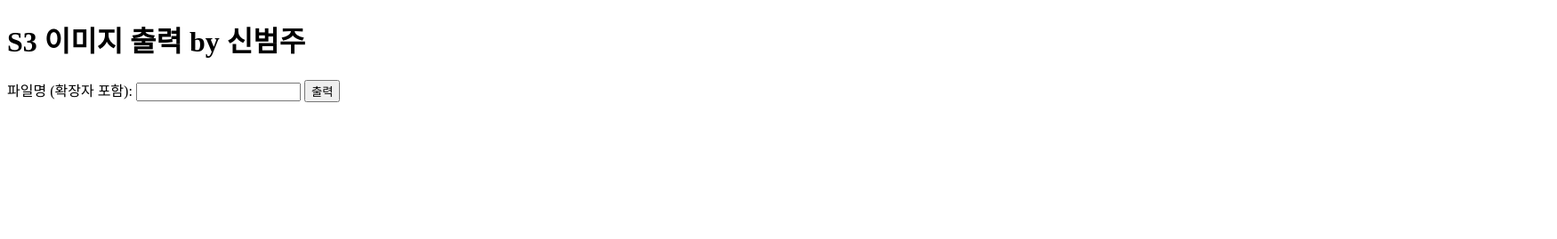
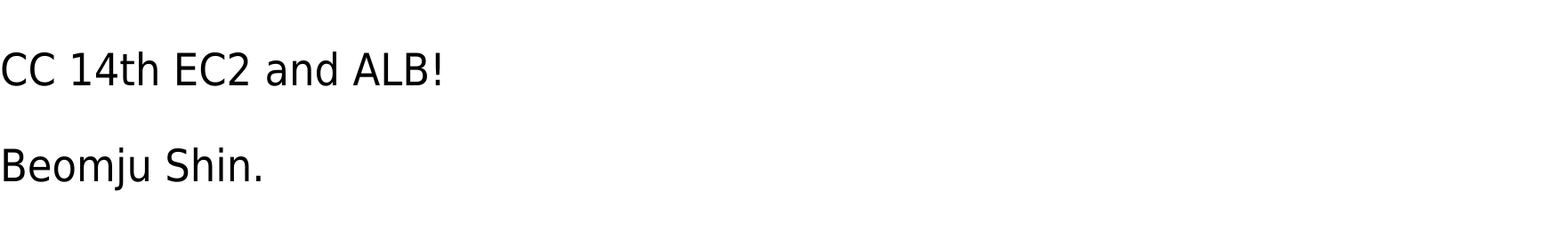
Before and after one commit to beomjushin/CC, a plain HTML site: page [14주차] index.html in a window 1280 px wide. Shown: the whole page at 89% size, 1750 px wide, since content can reach past the window. Drawn offline with Linux system fonts and the light colour scheme.

Commit message:
Update [14주차] html file

```diff
--- a/[14주차] index.html
+++ b/[14주차] index.html
@@ -1,32 +1,20 @@
 <!DOCTYPE html>
 <html>
 <head>
-    <meta charset="UTF-8">
-    <title>S3 Image Viewer</title>
+<title>Welcome to nginx!</title>
+<style>
+    body {
+        background-color: white;
+        color: black;
+        font-size: 50px;
+        width: 35em;
+        margin: 0 auto;
+        font-family: Tahoma, Verdana, Arial, sans-serif;
+    }
+</style>
 </head>
 <body>
-    <h1>S3 이미지 출력 by 신범주</h1>
-    <form>
-        <label for="fileName">파일명 (확장자 포함):</label>
-        <input type="text" id="fileName" name="fileName">
-        <button type="button" onclick="loadImage()">출력</button>
-    </form>
-    <div id="imageContainer"></div>
-
-    <script>
-        function loadImage() {
-            var fileName = document.getElementById("fileName").value;
-            var container = document.getElementById("imageContainer");
-            var image = document.createElement("img");
-
-            // 입력한 파일명을 사용하여 S3 이미지 URL 생성
-            //var s3ImageUrl = "https://my-userdata-sbj.s3.ap-northeast-2.amazonaws.com/" + encodeURIComponent(fileName);
-            var s3ImageUrl = "https://my-test-shin1.s3.ap-northeast-2.amazonaws.com/" + encodeURIComponent(fileName);
-
-            image.src = s3ImageUrl;
-            container.innerHTML = '';  // 이미지를 출력하기 전에 이전 내용을 지웁니다.
-            container.appendChild(image);
-        }
-    </script>
+<p>CC 14th EC2 and ALB!</p>
+<p>Beomju Shin.</p>
 </body>
 </html>
```
